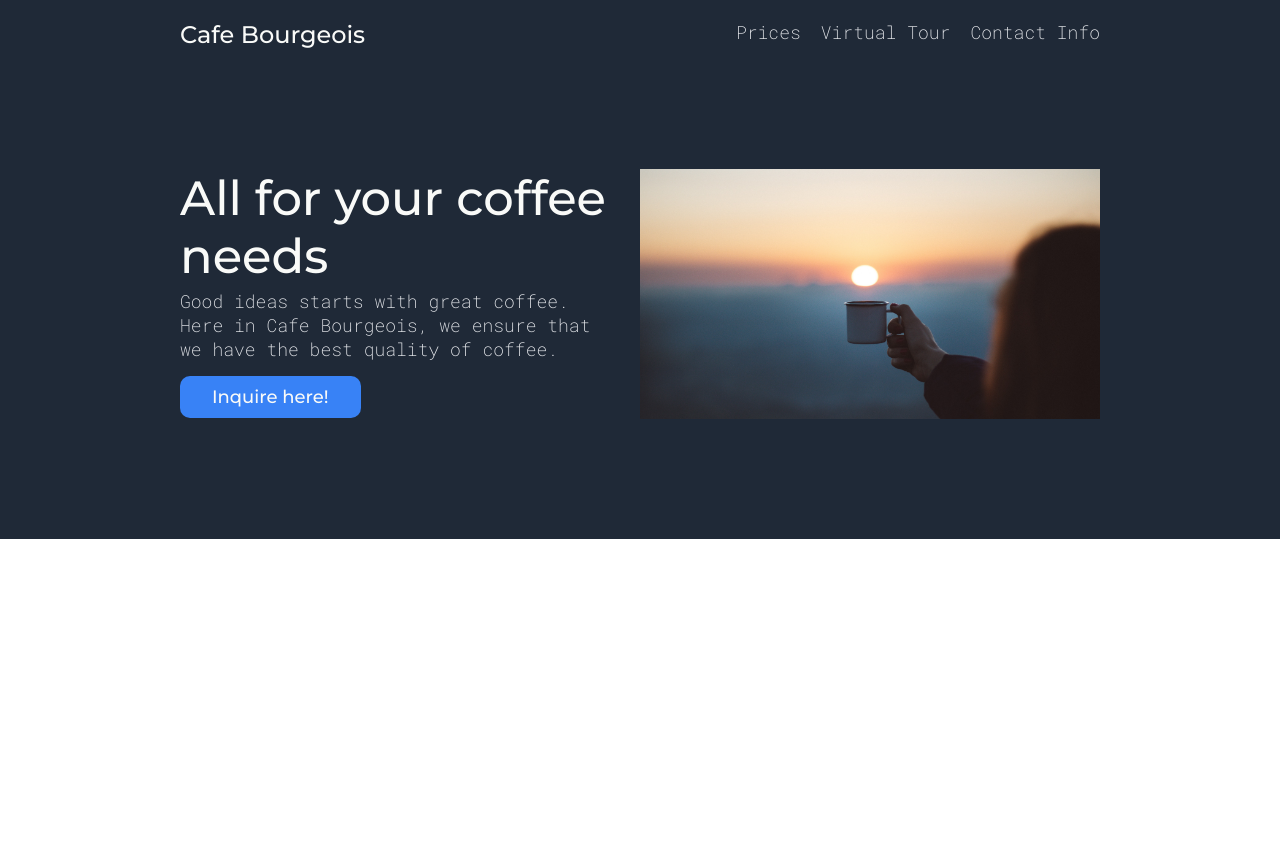
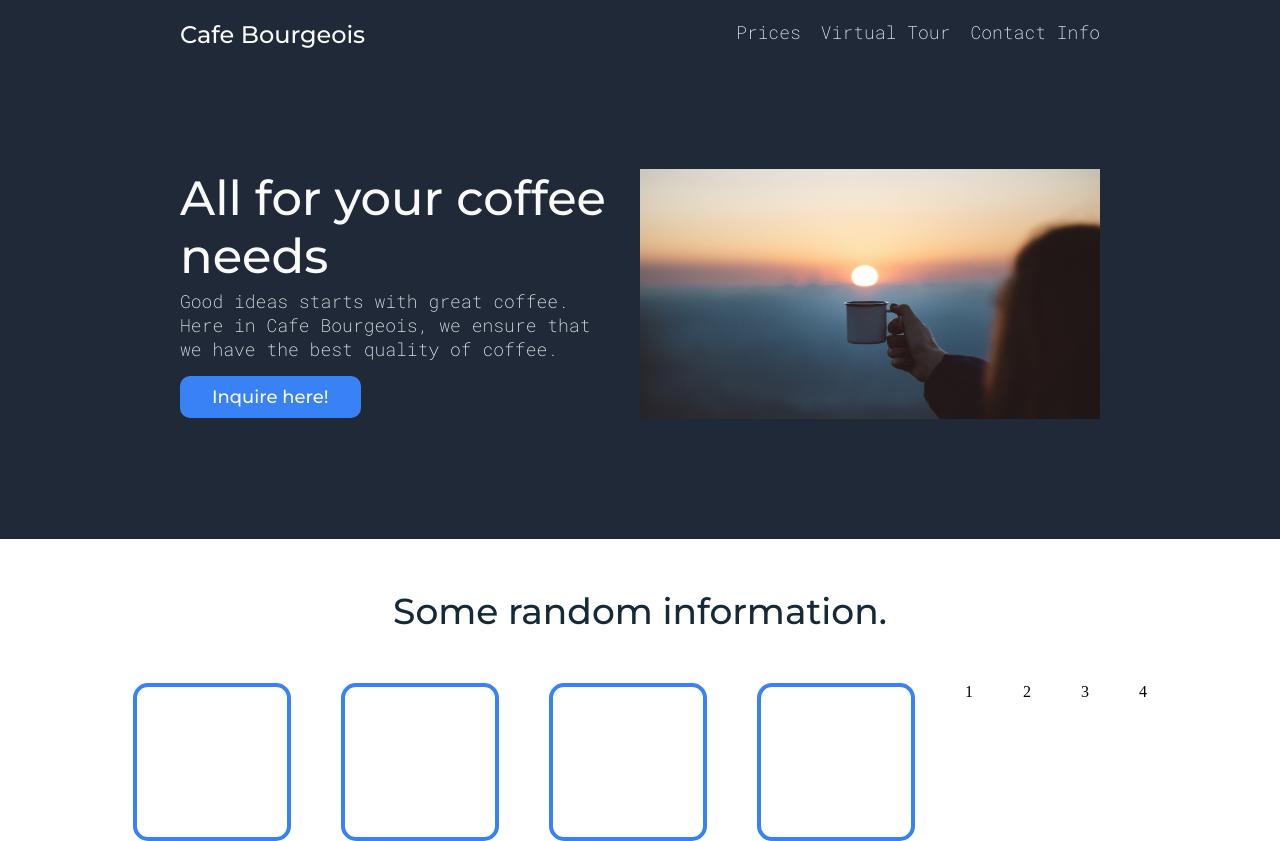
Before and after one commit to arajasmine/landing-page, a plain HTML site: page index.html in a window 1280 px wide. Before the commit the page ends 800 px from the top, so only its background shows below. Drawn offline with Linux system fonts and the light colour scheme.

Commit message:
Added boxes

```diff
--- a/index.html
+++ b/index.html
@@ -17,7 +17,7 @@
 
 <body>
 
-    <div id="background">  <!-- dark blue BG for upper part-->
+<div id="background">  <!-- dark blue BG for upper part-->
 
 <header>
     <div id="logo"> Cafe Bourgeois </div>
@@ -37,5 +37,29 @@
 
 </div> <!-- closing tag of dark blue BG for upper part-->
 
+    <div id="info_header"> Some random information. </div>
+
+<div class="pictures">
+    <div class="picture1"></div>
+    <div class="picture2"></div>
+    <div class="picture3"></div>
+    <div class="picture4"></div>
+    <div class="text1">1</div>
+    <div class="text2">2</div>
+    <div class="text3">3</div>
+    <div class="text4">4</div>
+</div>
+
+<!--
+<div class="text">
+    <div class="text1">1</div>
+    <div class="text2">2</div>
+    <div class="text3">3</div>
+    <div class="text4">4</div>
+</div>
+-->
+
+
+
 </body>
 </html>
--- a/styles.css
+++ b/styles.css
@@ -73,6 +73,57 @@ button {
     border: none;
     padding: 10px 32px;
     border-radius: 10px;
-    font-family: 'Montserrat', sans-serif;;
+    font-family: 'Montserrat', sans-serif;
     font-size: 18px;
 }
+
+#info_header {
+    display: flex;
+    justify-content: center;
+    padding-top: 50px;
+    font-size: 36px;
+    color: #152937;
+     font-family: 'Montserrat', sans-serif;
+}
+
+.pictures{
+    display: flex;
+    justify-content: center;
+    padding-top: 50px;
+    gap: 50px;
+}
+
+.picture1{
+    height: 150px;
+    width: 150px;
+    border: 4px solid #3882F6;
+    border-radius: 15px;
+}
+
+.picture2{
+    height: 150px;
+    width: 150px;
+    border: 4px solid #3882F6;
+    border-radius: 15px;
+}
+
+.picture3{
+    height: 150px;
+    width: 150px;
+    border: 4px solid #3882F6;
+    border-radius: 15px;
+}
+
+.picture4{
+    height: 150px;
+    width: 150px;
+    border: 4px solid #3882F6;
+    border-radius: 15px;
+}
+
+
+.text {
+    display: flex;
+    justify-content: center;
+    gap: 50px;
+}
```
